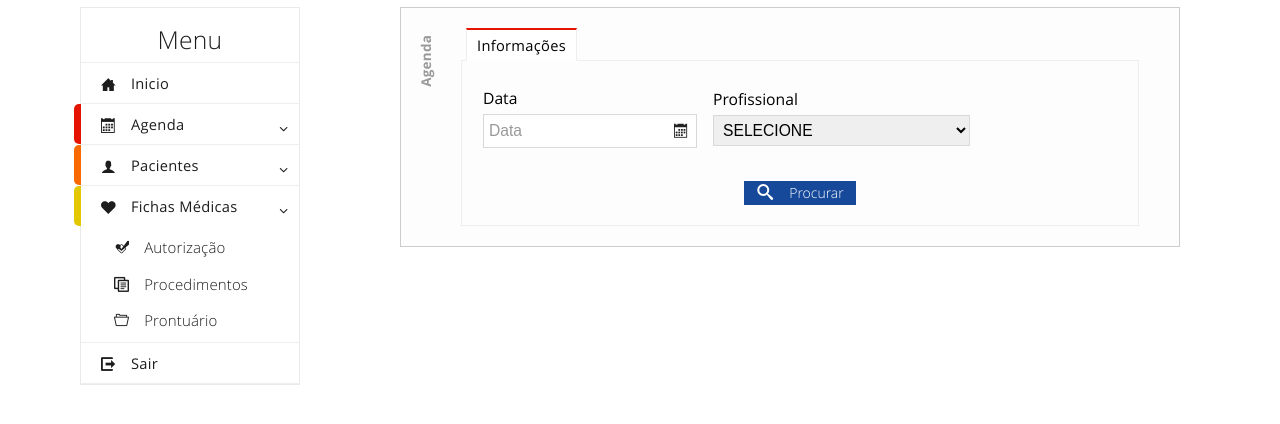
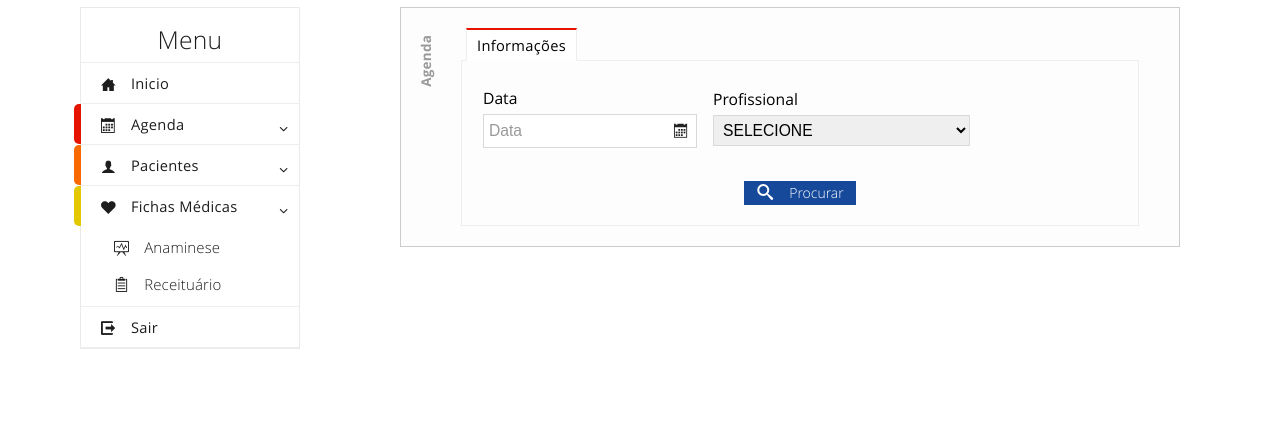
Before and after one commit to aguedesjr/nutrosiscare, a PHP site: page /agenda.php in a window 1280 px wide, after a click on "Fichas Médicas". Shown: the part 282-706 px from the top of the page. Run offline with PHP 8.4, Linux system fonts and the light colour scheme; a user stored in the database is signed in; data comes from the database, SQL or seed files in the repository.

Commit message:
Ajustados ícones do menu da ficha médica

```diff
--- a/menu.php
+++ b/menu.php
@@ -54,9 +54,9 @@
                         <li class="stick bg-yellow">
                             <a class="dropdown-toggle" href="#"><i class="icon-heart"></i>Fichas Médicas</a>
                             <ul class="dropdown-menu" data-role="dropdown">
-                                <li><a href="fichaautorizacaomedica.php"><i class="icon-foursquare"></i>Autorização</a></li>
-                                <li><a href="fichabuscaprocedimentomedicomedico.php"><i class="icon-copy"></i>Procedimentos</a></li>
-                                <li><a href="fichamedica.php"><i class="icon-folder-2"></i>Prontuário</a></li>
+                                <li><a href="fichaautorizacaomedica.php"><i class="icon-stats"></i>Anaminese</a></li>
+                                <!-- <li><a href="fichabuscaprocedimentomedicomedico.php"><i class="icon-copy"></i>Procedimentos</a></li>-->
+                                <li><a href="fichamedica.php"><i class="icon-clipboard-2"></i>Receituário</a></li>
                             </ul>
                         </li>
 
```
